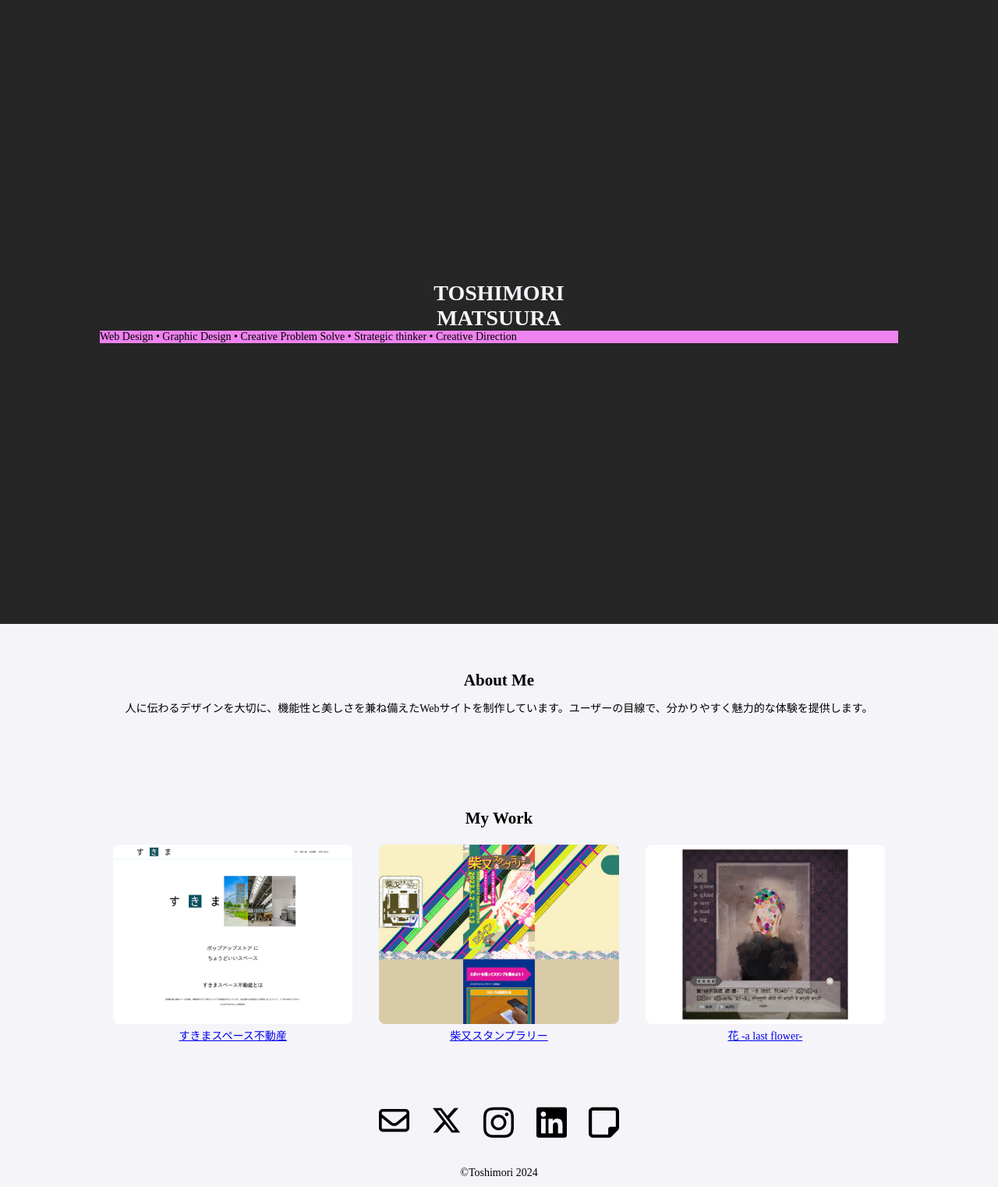
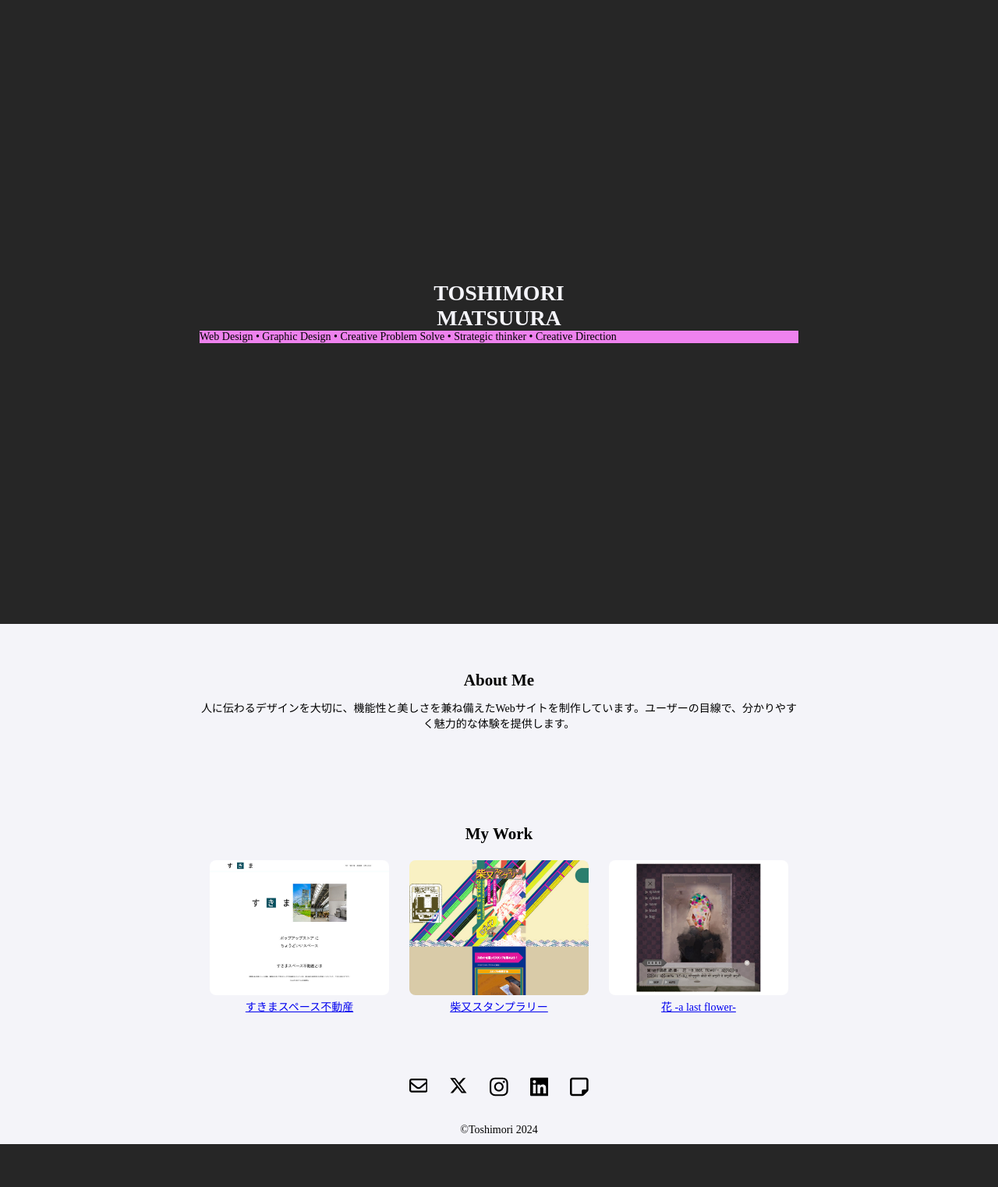
Before and after one commit to matsu-kaze/too4moorii, a PHP site: page / in a window 1280 px wide. Shown: the whole page at 78% size. After the commit the page ends 1467 px from the top, so only its background shows below. Run offline with PHP 8.4, Linux system fonts and the light colour scheme; some libraries are stand-ins or nearby versions.

Commit message:
最大幅を端末によって変えたい

```diff
--- a/common/css/style.css
+++ b/common/css/style.css
@@ -260,8 +260,13 @@ body {
 }
 
 .c-inner {
-  width: 80dvw;
+  width: 60dvw;
   margin-inline: auto;
+}
+@media (max-width:767px) {
+  .c-inner {
+    width: 80dvw;
+  }
 }
 
 :where(.c-flex) {
--- a/common/scss/00_global/_var.scss
+++ b/common/scss/00_global/_var.scss
@@ -5,7 +5,8 @@ $white: #f4f4f9;
 $gray: #aaa;
 $grayLite: #eee;
 
-$max: 80dvw;
+$max: 60dvw;
+$maxSp: 80dvw;
 $img-pass: "../img/";
 //mixin
 $breakpoint: (
--- a/common/scss/03_object/_component.scss
+++ b/common/scss/03_object/_component.scss
@@ -4,6 +4,9 @@
 .c-inner {
   width: v.$max;
   margin-inline: auto;
+  @include v.mq(sp){
+    width: v.$maxSp;
+  }
 }
 
 :where(.c-flex) {
```
Also changed, not shown: 1 other file.
